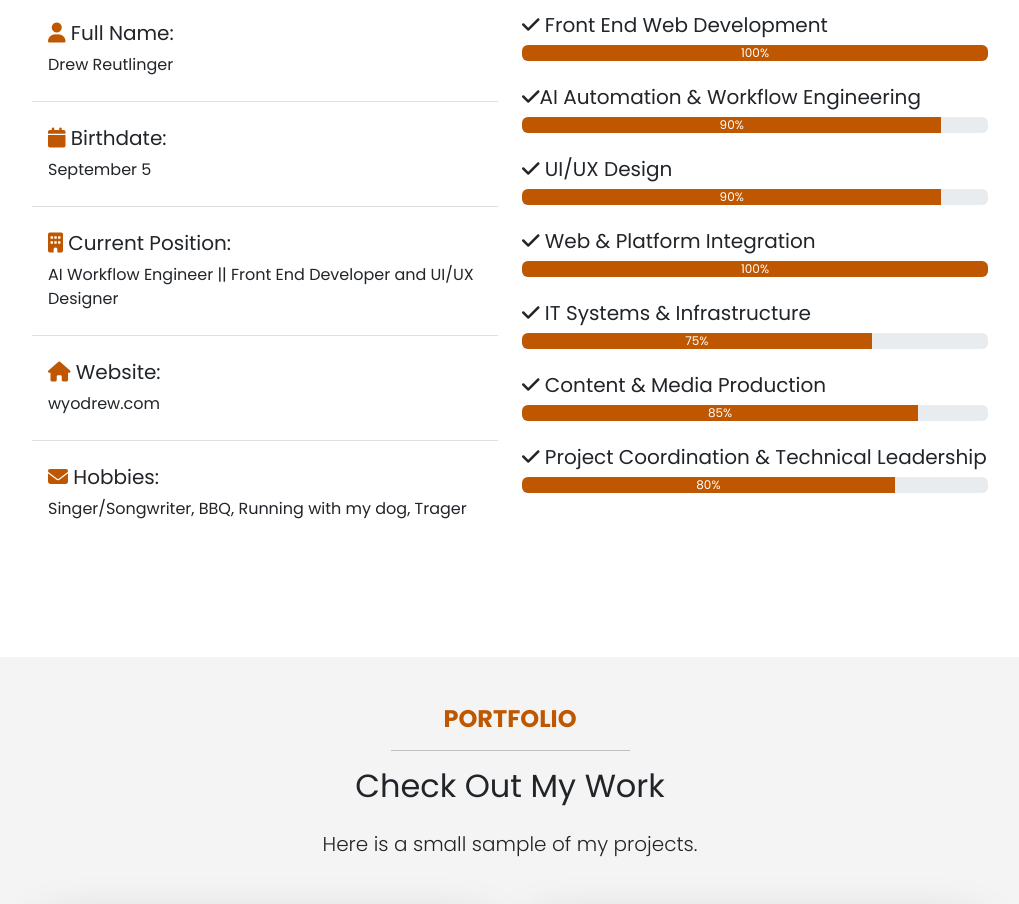
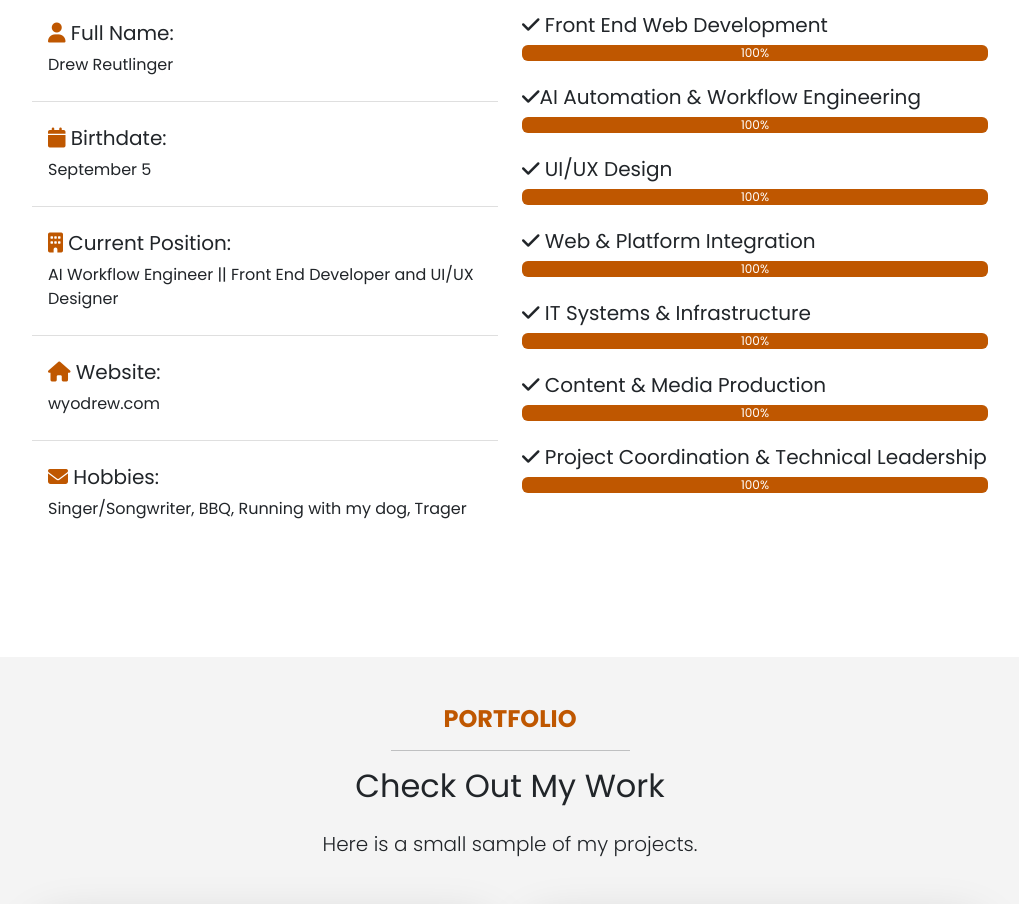
Before and after one commit to CoderDrew/portfolio, a website: page index.html in a window 1280 px wide. Shown: the part 1435-2339 px from the top of the page, without its empty margins (130-1149 px from the left). Drawn offline with nearby package versions, Linux system fonts and the light colour scheme; files that its build step writes are made by us from their sources; files whose address does not match are found by name.

Commit message:
front end update

```diff
--- a/index.html
+++ b/index.html
@@ -123,11 +123,11 @@
           </div>
           <h5><i class="fas fa-check"></i>AI Automation & Workflow Engineering </h5>
           <div class="progress mb-4" role="progressbar" aria-valuenow="100" aria-valuemin="0" aria-valuemax="100">
-            <div class="progress-bar" style="width: 90%;">90%</div>
+            <div class="progress-bar" style="width: 100%;">100%</div>
           </div>
           <h5><i class="fas fa-check"></i> UI/UX Design </h5>
           <div class="progress mb-4" role="progressbar" aria-valuenow="100" aria-valuemin="0" aria-valuemax="100">
-            <div class="progress-bar" style="width: 90%;">90%</div>
+            <div class="progress-bar" style="width: 100%;">100%</div>
           </div>
           <h5><i class="fas fa-check"></i> Web & Platform Integration</h5>
           <div class="progress mb-4" role="progressbar" aria-valuenow="100" aria-valuemin="0" aria-valuemax="100">
@@ -135,15 +135,15 @@
           </div>
           <h5><i class="fas fa-check"></i> IT Systems & Infrastructure</h5>
           <div class="progress mb-4" role="progressbar" aria-valuenow="100" aria-valuemin="0" aria-valuemax="100">
-            <div class="progress-bar" style="width: 75%;">75%</div>
+            <div class="progress-bar" style="width: 100%;">100%</div>
           </div>
           <h5><i class="fas fa-check"></i> Content & Media Production</h5>
           <div class="progress mb-4" role="progressbar" aria-valuenow="100" aria-valuemin="0" aria-valuemax="100">
-            <div class="progress-bar" style="width: 85%;">85%</div>
+            <div class="progress-bar" style="width: 100%;">100%</div>
           </div>
           <h5><i class="fas fa-check"></i> Project Coordination & Technical Leadership</h5>
           <div class="progress mb-4" role="progressbar" aria-valuenow="100" aria-valuemin="0" aria-valuemax="100">
-            <div class="progress-bar" style="width: 80%;">80%</div>
+            <div class="progress-bar" style="width: 100%;">100%</div>
           </div>
         </div>
       </div>
```
